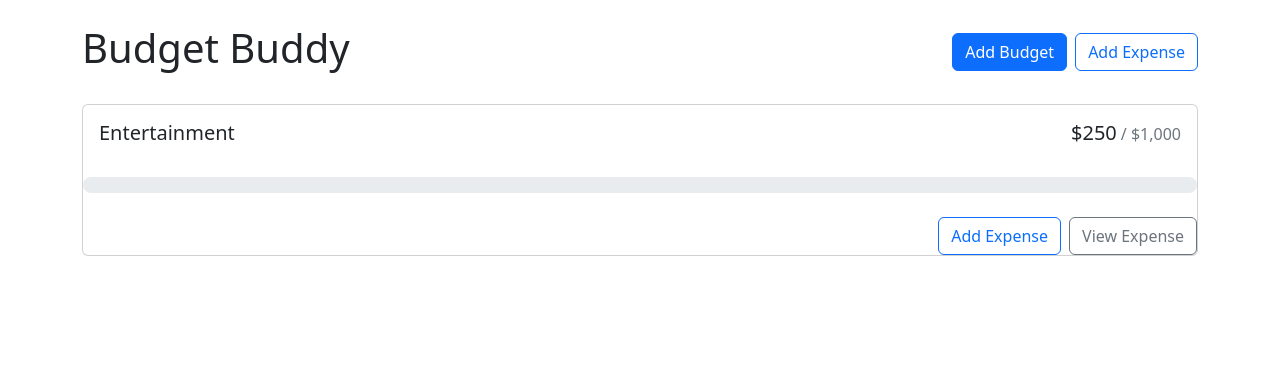
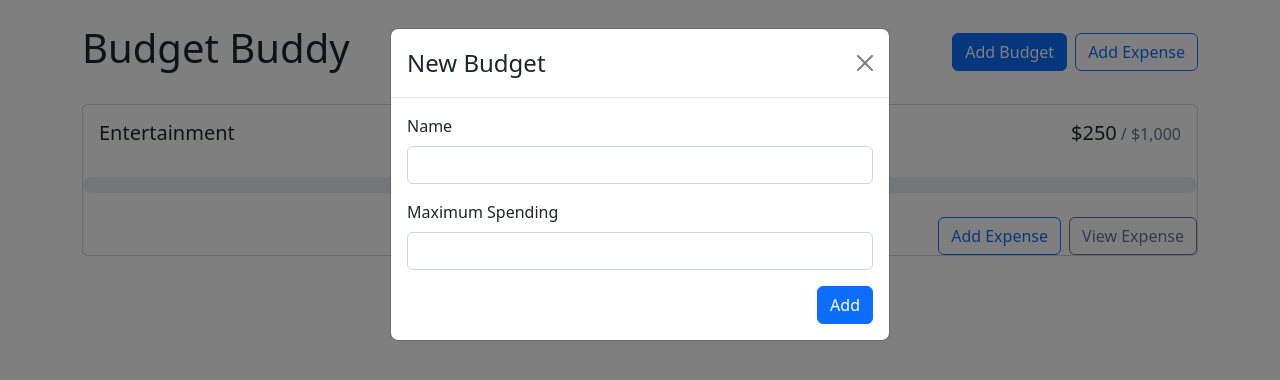
Before and after one commit to subhank97/Budget-Buddy, a React (Create React App) app in the folder my-app/: page / in a window 1280 px wide. Shown: the top 380 px of the page. Built offline with nearby package versions, Linux system fonts and the light colour scheme.

Commit message:
created Modal for Add Budget button

```diff
--- a/my-app/src/App.js
+++ b/my-app/src/App.js
@@ -1,9 +1,12 @@
 import Container from 'react-bootstrap/Container';
 import { Stack, Button } from 'react-bootstrap';
 import BudgetCard from './Components/BudgetCard';
+import BudgetModal from './Components/BudgetModal';
+
 
 function App() {
   return (
+    <div>
     <Container className='my-4'>
       <Stack direction="horizontal" gap="2" className='mb-4'>
         <h1 className='me-auto'>Budget Buddy</h1>
@@ -15,6 +18,8 @@
         <BudgetCard name="Entertainment" amount={250} max={1000}></BudgetCard>
       </div>
     </Container>
+    <BudgetModal show></BudgetModal>
+    </div>
   );
 }
 
--- /dev/null
+++ b/my-app/src/Components/BudgetModal.js
@@ -0,0 +1,31 @@
+import { Modal, Button, Form } from 'react-bootstrap'
+
+export default function BudgetModal({ show, handleClose }) {
+
+    function handleSubmit(){
+        return
+    }
+
+  return (
+    <Modal show={show} handleClose={handleClose}>
+        <Form onSubmit={handleSubmit}>
+            <Modal.Header closeButton>
+                <Modal.Title>New Budget</Modal.Title>
+            </Modal.Header>
+            <Modal.Body>
+                <Form.Group className="mb-3" controlId="name">
+                    <Form.Label>Name</Form.Label>
+                    <Form.Control type="text" required />
+                </Form.Group>
+                <Form.Group className="mb-3" controlId="max">
+                    <Form.Label>Maximum Spending</Form.Label>
+                    <Form.Control type="number" required min={0} step={.01} />
+                </Form.Group>
+                <div className="d-flex justify-content-end">
+                    <Button variant="primary" type="submit">Add</Button>
+                </div>
+            </Modal.Body>
+        </Form>
+    </Modal>
+  )
+}
```
